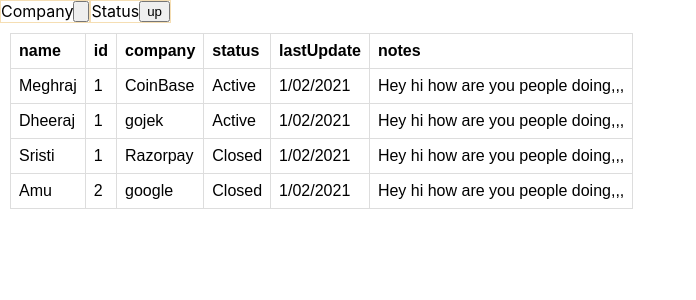
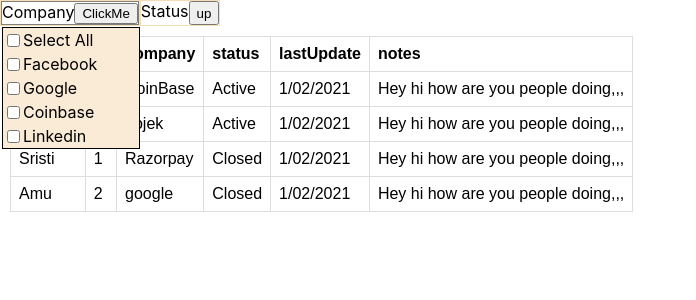
Before and after one commit to handsome-me/AdminPanel, a React (Create React App) app: page / in a window 1280 px wide. Shown: the top 300 px of the page, without its empty margins (0-696 px from the left). Built offline with nearby package versions, Linux system fonts and the light colour scheme.

Commit message:
multicheckbox component built

```diff
--- /dev/null
+++ b/src/Components/MultiSelectCheckBox/MultiSelect.css
@@ -0,0 +1,35 @@
+.flex-column{
+    display:flex;
+    flex-direction: column;
+}
+.box-header{
+    border:1px solid gray;
+    text-align: center;
+    position: relative;
+
+}
+.flex-row{
+    flex-direction:row;
+    display: flex;
+}
+
+.checkbox-container{
+    position:absolute;
+    top:5px;
+    z-index: 1;
+    display: flex;
+    flex-direction: column;
+    background-color: antiquewhite;
+    border:1px solid ;
+    top: 25px;
+    width: 100%;
+}
+.centerFlexItem{
+    justify-content:flex-start;
+    align-items: center;
+
+}
+.margin-top-bottom{
+  margin-top:2px;
+  margin-bottom: 2px;
+}
--- /dev/null
+++ b/src/Components/MultiSelectCheckBox/MultiSelectCheckBox.tsx
@@ -0,0 +1,28 @@
+import React, { memo } from 'react';
+import './MultiSelect.css';
+const MultiSelectCheckBox = memo(() => {
+
+   const companyArr=["Select All","Facebook","Google","Coinbase","Linkedin"];
+
+   const checkBoxContainer=(data:string)=>{
+      return (<div className='flex-row centerFlexItem margin-top-bottom'><input value={data}  type='checkbox'/>
+      <label>{data}</label></div>)
+    }
+    return (
+        <div className="flex-column box-header">
+           <div className="flex-row ">
+           <div>Company</div>
+           <div><button>ClickMe</button></div>
+           </div>
+             <div className="checkbox-container ">
+             {
+              companyArr.map((item)=>{
+                return checkBoxContainer(item)
+              })
+             }
+              </div>
+        </div>
+    );
+});
+
+export default MultiSelectCheckBox;
--- a/src/Components/TablerWrapper/TableWrapper.tsx
+++ b/src/Components/TablerWrapper/TableWrapper.tsx
@@ -2,6 +2,7 @@ import React, { memo ,useRef} from 'react';
 import {useSelector,useDispatch,useStore} from 'react-redux';
 import { sortData } from '../../redux/action';
 import { root, userData } from '../../redux/types_redux';
+import MultiSelectCheckBox from '../MultiSelectCheckBox/MultiSelectCheckBox';
 import Table from '../Table/Table';
 
 const TableWrapper = memo(() => {
@@ -28,8 +29,8 @@ const dispatch=useDispatch();
     return (
         <div>
              <div className='flex-row'>
-             <div className='table-filter-box'>Company
-             <button></button>
+             <div className='table-filter-box'>
+             <MultiSelectCheckBox/>
              </div>
              <div className='table-filter-box'>
                  Status
```
